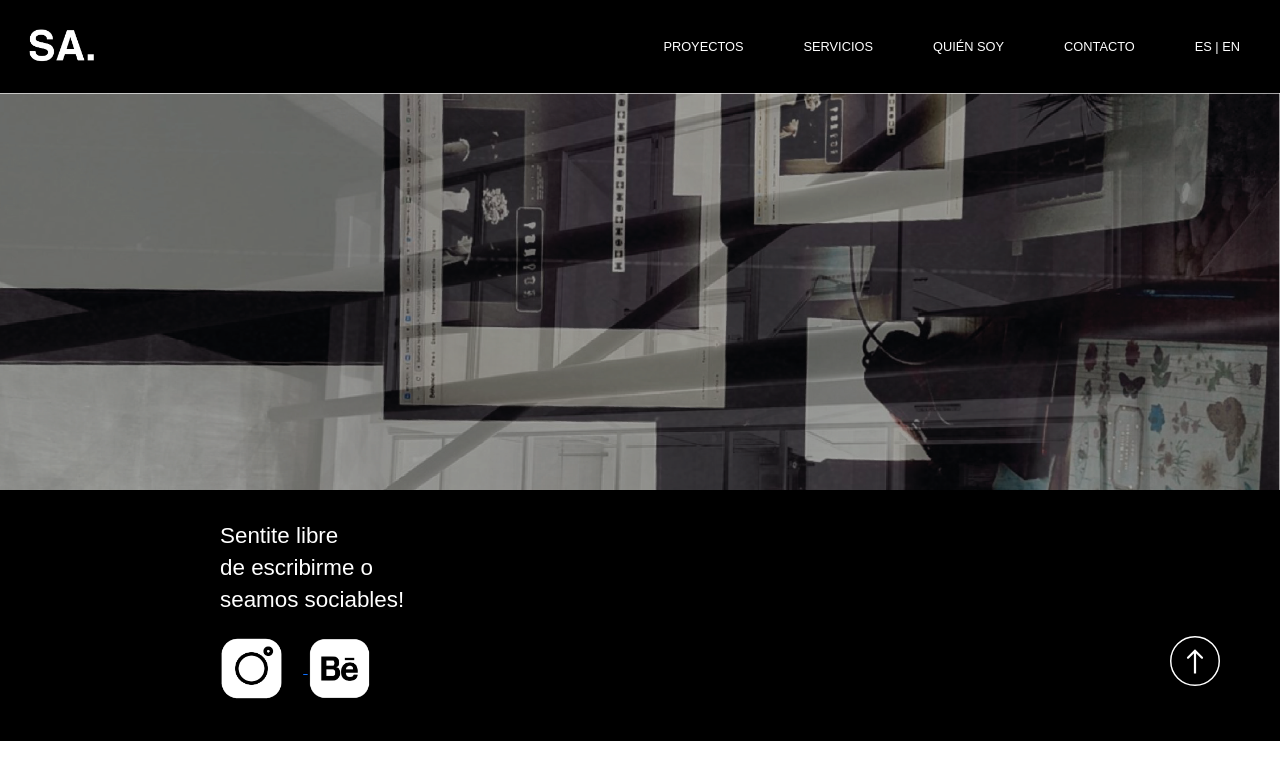
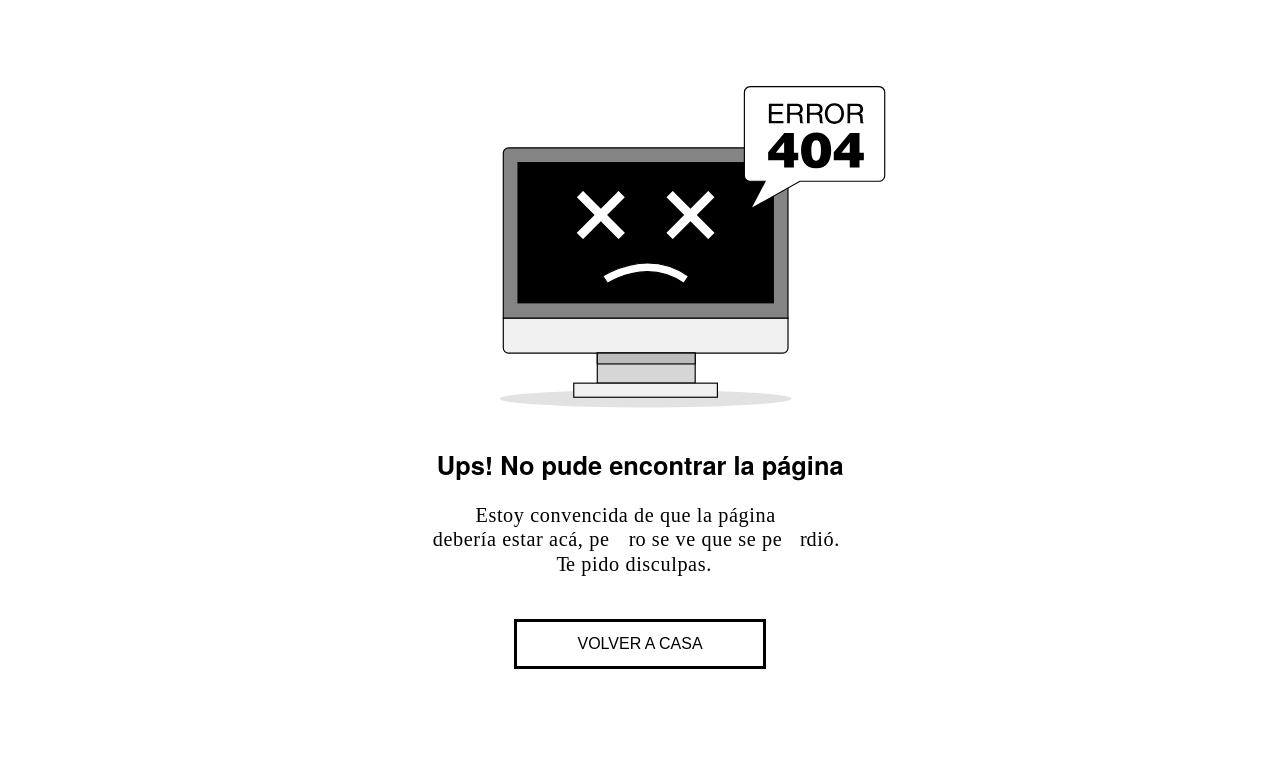
Before and after one commit to SoliAiraudo/MiPaginaPersonal, a website: page paginas/idioma.html in a window 1280 px wide. Drawn offline with nearby package versions, Linux system fonts and the light colour scheme.

Commit message:
agregado de error 404

```diff
--- a/paginas/idioma.html
+++ b/paginas/idioma.html
@@ -4,8 +4,8 @@
 <!-- Required meta tags -->
     <meta charset="utf-8">
     <meta name="viewport" content="width=device-width, initial-scale=1">
-    <meta name="description" content="Cómo aplico todos los conocimiento. Te muestro los proyectos en los que he trabajos estos últimos años.">
-    <meta name="keywords" content="diseño gráfico, diseño ux/ui, comunicación visual, arquitectura de la información, wireframes, moodboard, taskflow, identidad, marca, sistema gráfico">
+    <meta name="description" content="Error 404.">
+    <meta name="keywords" content="error 404, no se encuentra la pagina">
     <meta name="autor" content="Lic. Solana Airaudo">
 
 <!-- Bootstrap CSS -->
@@ -13,82 +13,17 @@
 
 <!-- Mi css -->
     <link rel="stylesheet" href="/css/style.css">
-    <title>Probando Bootstrap!</title>
+    <title>Error 404!</title>
   </head>
   <body class="body">
-<!-- Nav start -->
-    <nav class="navbar navbar-expand-lg bg-black">
-      <div class="container-fluid" id="navbar-darck">
-        <a class="navbar-brand" id="botonera" href="/Index.html"> <img src="/imagen/logo-02.png" alt="logo de Solana Airaudo"></a>
-        <button class="navbar-toggler" type="button" data-bs-toggle="collapse" data-bs-target="#navbarSupportedContent" aria-controls="navbarSupportedContent" aria-expanded="false" aria-label="Toggle navigation">
-          <span class="navbar-toggler-icon hamburguesa"></span>
-        </button>
-        <div class="collapse navbar-collapse" id="navbarSupportedContent">
-          <ul class="navbar-nav ms-auto mb-2 mb-lg-0">
-            <li>
-              <a class="link link_hover" aria-current="page" href="/paginas/proyectos.html">PROYECTOS</a>
-            </li>
-            <li>
-              <a class="link link_hover" aria-current="page" href="/paginas/para_vos.html">SERVICIOS</a>
-            </li>
-            <li>
-              <a class="link link_hover" aria-current="page" href="/paginas/quien_soy.html">QUIÉN SOY</a>
-            </li>
-            <li>
-              <a class="link link_hover" aria-current="page" href="/paginas/contacto.html">CONTACTO</a>
-            </li>
-            <li>
-              <a class="link link_hover" aria-current="page" href="/paginas/idioma.html">ES | EN</a>
-            </li>
-          </ul>
-        </div>
-      </div>
-    </nav>
 
-<!-- Nav ends -->
 <!-- imagen star -->
-<img src="/imagen/portada.png" class="img-fluid" alt="imagen de una computadora">
+<img src="/illustrator/404-01.svg" class="img-fluid" alt="imagen de una computadora muerta, error 404">
+<div class="btn_center_flex">
+  <a href="/Index.html" target="_blank" rel="noreferrer noopener" class="btn_center">VOLVER A CASA</a>
+</div>
+
 <!-- imagen ends -->
-
-<!-- main star -->
-    <main>
-
-    </main>
-    <!-- main ends -->
-
-    <!-- footer start -->
-      <div>
-        <footer class="pie">
-          <h3 class="pie__titulo--md">
-            Sentite libre
-          </h3>
-          <h3 class="pie__titulo--md">
-            de escribirme o
-          </h3>
-          <h3 class="pie__titulo--md">
-            seamos sociables!
-          </h3>
-          <a href="https://www.instagram.com/solana.airaudo/">
-            <img
-              src="/imagen/redes-04.png"
-              alt="seguime en instagram"
-              class="pie__icon--sm"
-            />
-          </a>
-          <a href="https://www.behance.net/solanaairaudo">
-            <img
-              src="/imagen/redes-03.png"
-              alt="seguime en behance"
-              class="pie__icon--sm"
-            />
-          </a>
-          <img src="/imagen/arrow_2.svg" alt="imagen de flecha top" class="pie__arrow--sm"/>
-        </footer>
-      </div>
-    <!-- footer ends -->
-
-
-
 
 
     <!-- Option 1: Bootstrap Bundle with Popper -->
--- a/scss/base/_extend.scss
+++ b/scss/base/_extend.scss
@@ -24,3 +24,28 @@
     color: grey;
     border-color: grey;
  }
+
+.btn_center_flex{
+  display: flex;
+  justify-content: center;
+  width: 100%;
+  text-align: center;
+
+}
+
+.btn_center{
+   color: rgb(0, 0, 0);
+   background: white;
+   padding: 10px 60px;
+   margin: 20px 0 50px 0;
+   border-style: solid;
+   border-color: black;
+   text-decoration: none;
+
+   &:hover{
+      color: grey;
+      border-color: grey;
+      line-height: 2rem;
+      cursor: pointer;
+   }
+}
```
Also changed, not shown: Index.html (+2 -1 lines), paginas/para_vos.html (+1 -1 lines), paginas/proyectos.html (+1 -1 lines), paginas/quien_soy.html (+1 -1 lines), css/style.css, illustrator/404-01.png (added), illustrator/404-01.svg (added).
